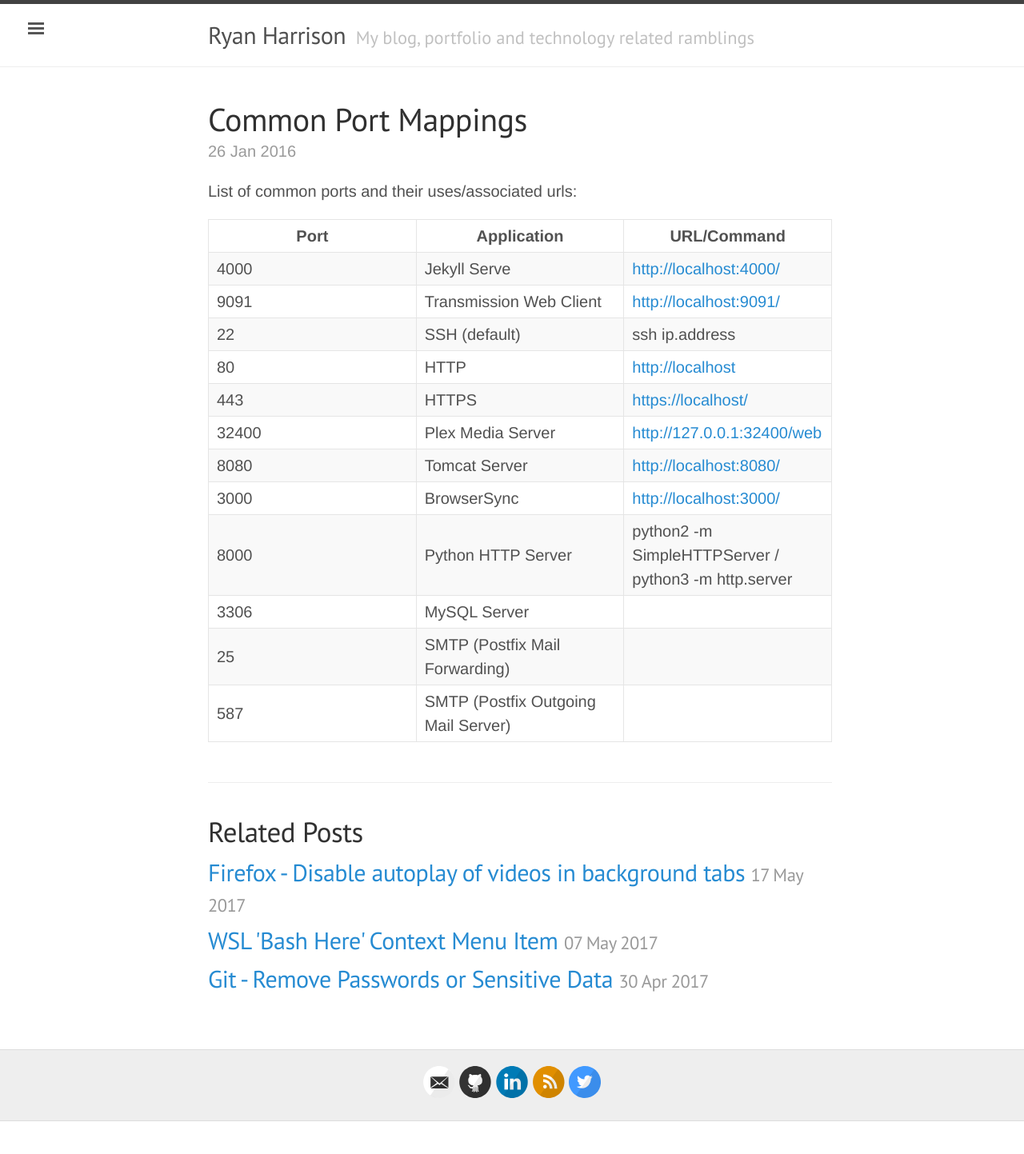
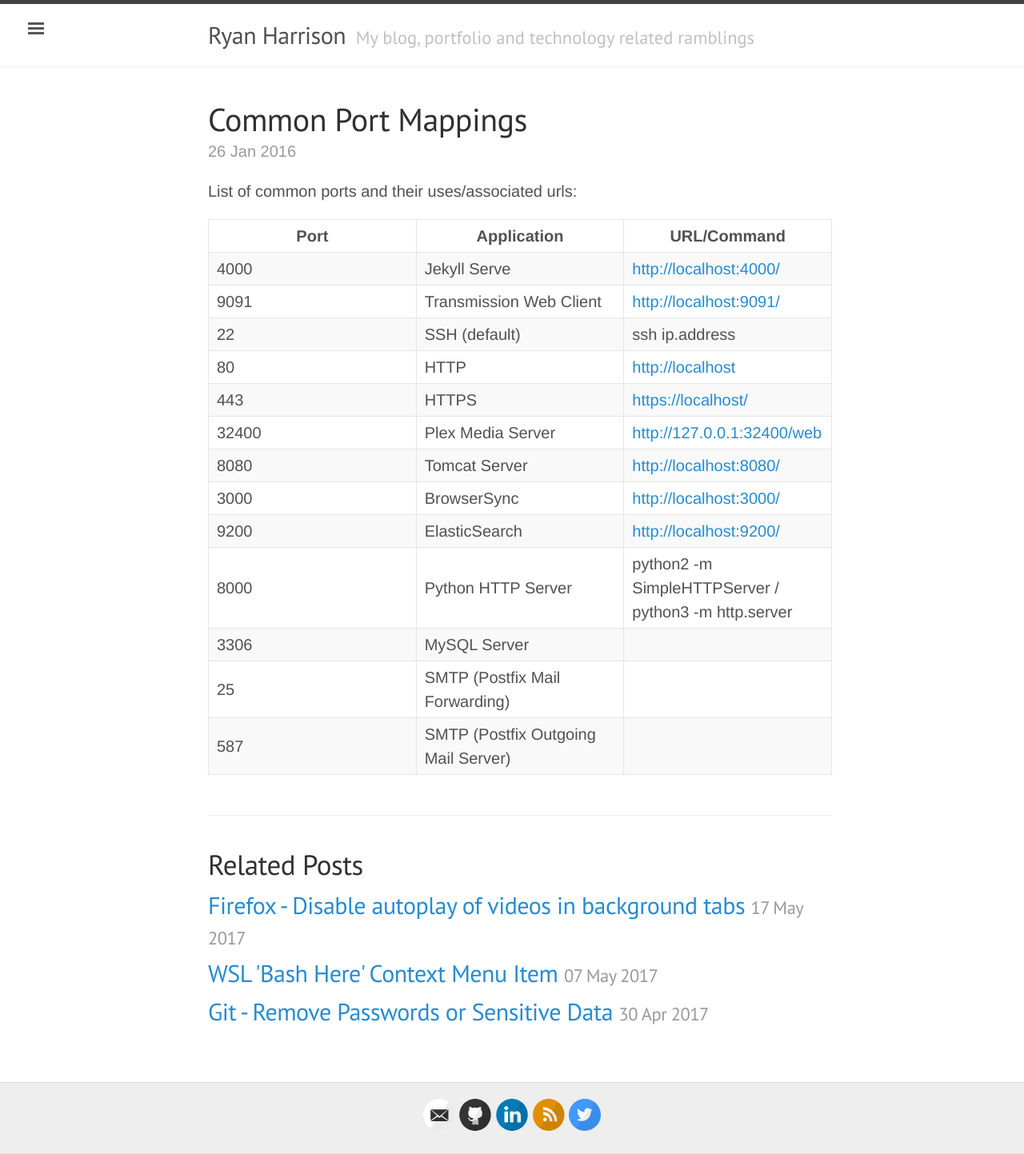
Before and after one commit to raharrison/ryanharrison.co.uk, a Jekyll site: the page built from _posts/2016-01-26-common-port-mappings.md, in a window 1280 px wide. Shown: the whole page at 80% size. Built offline with Jekyll 4.4.1, drawn with Linux system fonts in a browser that asks for light colours; comment, search, counter and statistics services are not loaded; before the commit the page ends 1402 px from its top, so only the background shows below that.

Commit message:
Add ElasticSearch port

```diff
--- a/_posts/2016-01-26-common-port-mappings.md
+++ b/_posts/2016-01-26-common-port-mappings.md
@@ -19,6 +19,7 @@
 | 32400 | Plex Media Server | <http://127.0.0.1:32400/web> |
 | 8080| Tomcat Server | <http://localhost:8080/> |
 | 3000| BrowserSync | <http://localhost:3000/> |
+| 9200| ElasticSearch | <http://localhost:9200/> |
 | 8000 | Python HTTP Server | python2 -m SimpleHTTPServer / python3 -m http.server |
 | 3306 | MySQL Server | |
 | 25 | SMTP (Postfix Mail Forwarding) | |
```
